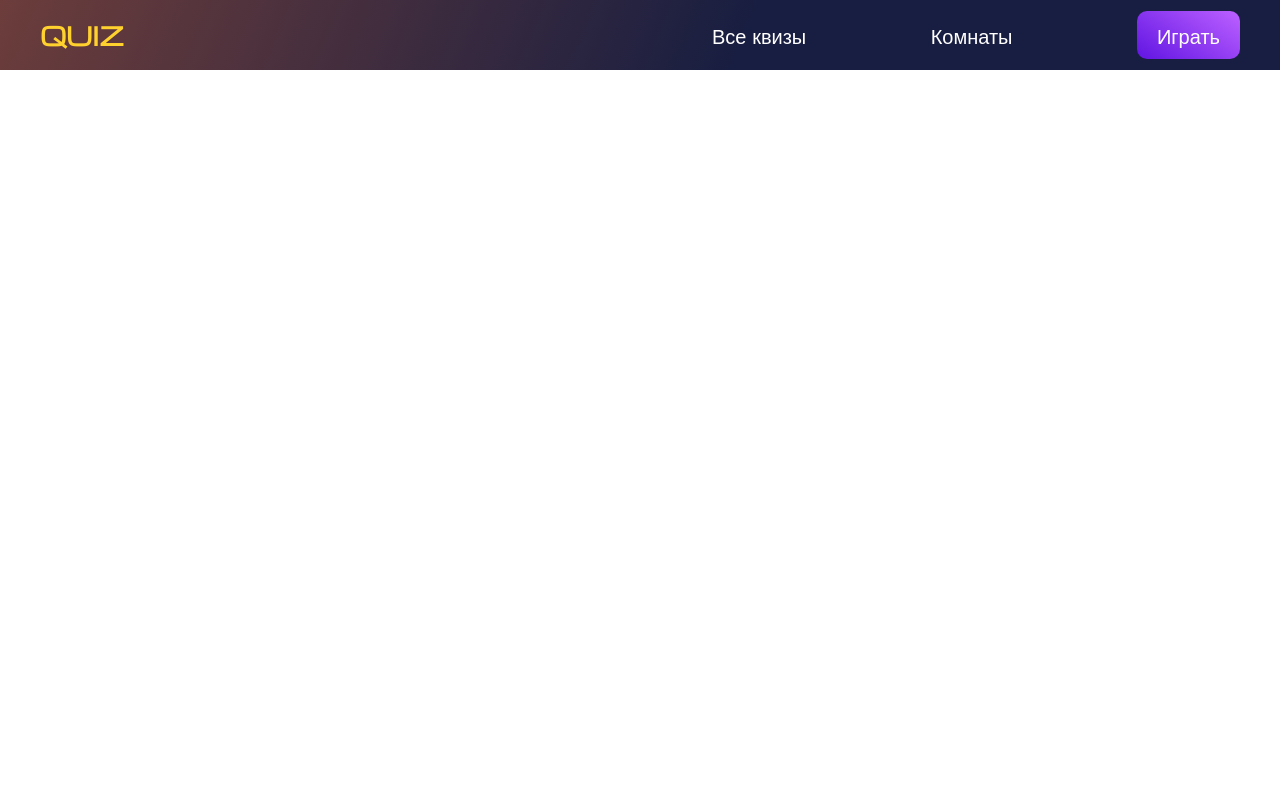
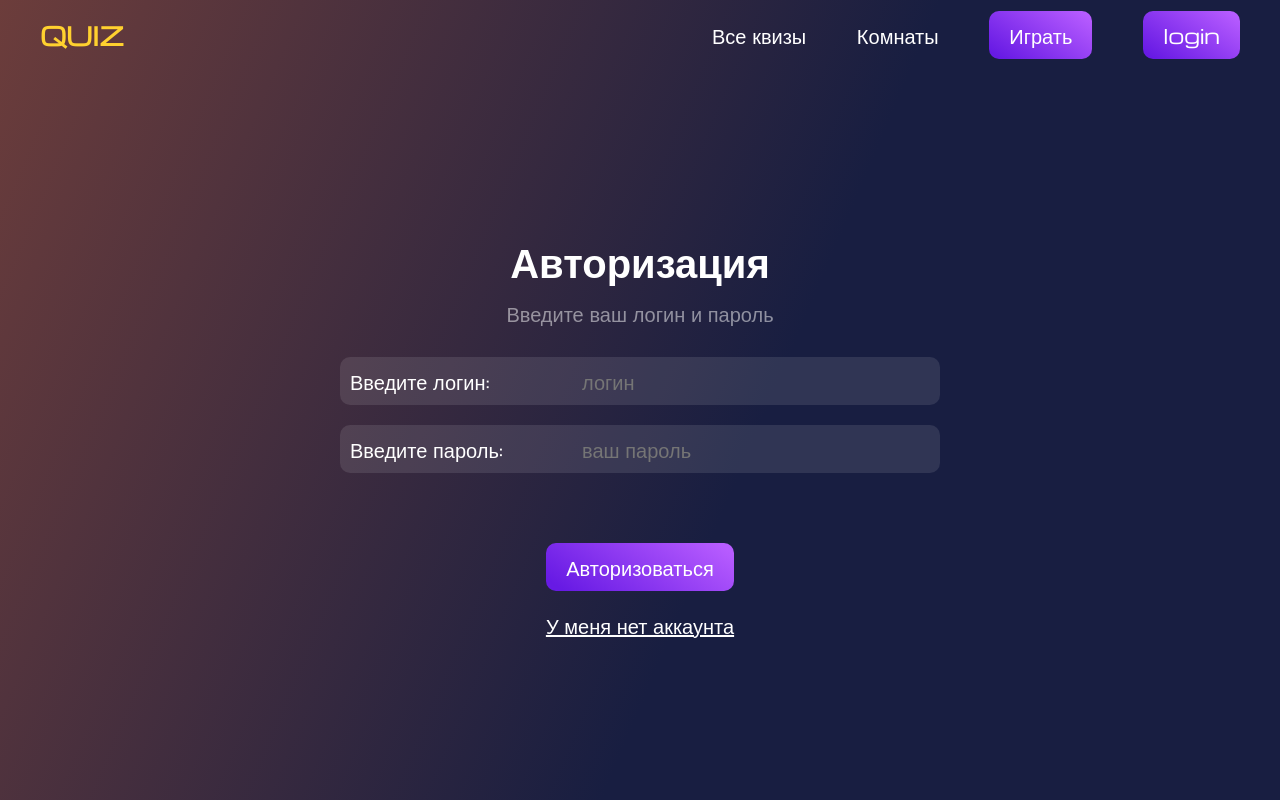
Before and after one commit to Aibek-Kozhonberdiev/final-project, a React (Create React App) app: page /login in a window 1280 px wide. Built offline with nearby package versions, Linux system fonts and the light colour scheme.

Commit message:
added login and signin pages

```diff
--- a/src/App.css
+++ b/src/App.css
@@ -133,3 +133,43 @@ li {
   margin: 0 auto;
   padding: 0 15px;
 }
+.login {
+  height: calc(100vh - 70px);
+  display: flex;
+  align-items: center;
+}
+.login__container {
+width: 100%;
+}
+.login__wrapper{
+  width: 100%;
+}
+.login__form {
+  display: flex;
+  flex-direction: column;
+  gap: 20px;
+  align-items:center;
+}
+.login__input{
+  width: 50%;
+  background-color: var(--btn-color-gray);
+  padding: 10px;
+  border-radius: 10px;
+  display: flex;
+  align-items: center;
+  justify-content: space-between;
+
+}
+
+.login__input input {
+background-color: transparent;
+width: 60%;
+border:none;
+margin-left: 10px;
+}
+.login__btn {
+  margin-top: 50px;
+}
+.login__link {
+  text-decoration: underline;
+}
--- a/src/App.js
+++ b/src/App.js
@@ -4,6 +4,8 @@ import Header from './components/header/Header.js';
 import Home from './pages/Home';
 import Rooms from './pages/Rooms';
 import Quizzes from './pages/Quizzes';
+import Login from './pages/auth/Login';
+import Signin from './pages/auth/Signin';
 
 function App() {
   return (
@@ -14,6 +16,8 @@ function App() {
             <Route path='/Home' element={<Home />} />
             <Route path='/rooms' element={<Rooms />} />
             <Route path='/quizzes' element={<Quizzes />} />
+            <Route path='/login' element={<Login />} />
+            <Route path='/signin' element={<Signin />} />
           </Routes>
 
         </Router>
--- a/src/components/Input.js
+++ b/src/components/Input.js
@@ -1,6 +1,6 @@
 import React from 'react';
 
-const Input = ({className, onClick}) => {
+const Input = ({className, onClick,placeholder, type}) => {
   return (
     <div className={className}>
       <svg
@@ -23,9 +23,8 @@ const Input = ({className, onClick}) => {
         </defs>
       </svg>
       <input
-        className=''
-        type='text'
-        placeholder='Название'
+        type={type}
+        placeholder={placeholder}
       />
     </div>
   );
--- a/src/components/header/Header.js
+++ b/src/components/header/Header.js
@@ -22,8 +22,12 @@ const Header = () => {
           </NavLink>
 
 
-          <NavLink to='/cart' className='header__link'>
+          <NavLink to='/lobby' className='header__link'>
             <Button text={'Играть'} className={'header__btn'}/>
+          </NavLink>
+
+          <NavLink to='/login' className='header__link'>
+            <Button text={'login'} className={'header__btn'}/>
           </NavLink>
         </nav>
 
--- a/src/pages/Quizzes.js
+++ b/src/pages/Quizzes.js
@@ -1,6 +1,7 @@
 import React from 'react';
 import Input from '../components/Input';
 import Button from '../components/Button';
+import './quizzes.css'
 
 const Quizzes = () => {
   return (
--- /dev/null
+++ b/src/pages/auth/Login.js
@@ -0,0 +1,39 @@
+import React from 'react';
+import Input from '../../components/Input';
+import Button from '../..//components/Button';
+import { NavLink } from 'react-router-dom';
+
+
+const Login = () => {
+  return (
+    <section className='login'>
+      <div className='login__container container'>
+        <h2 className='section__title'>Авторизация</h2>
+        <p className='section__subtitle'>Введите ваш логин и пароль</p>
+
+        <div className='login__wrapper'>
+          <form action='' className='login__form'>
+            <div className='login__input'>
+                <label htmlFor="">Введите логин: </label>
+              <input type='text' placeholder='логин'/>
+            </div>
+
+            <div className='login__input'>
+            <label htmlFor="">Введите пароль: </label>
+              <input type='password' placeholder='ваш пароль' />
+            </div>
+
+            <Button className={'login__btn'} text={'Авторизоваться'} />
+            <NavLink to='/signin' className='login__link'>
+            У меня нет аккаунта
+          </NavLink>
+          </form>
+
+
+        </div>
+      </div>
+    </section>
+  );
+};
+
+export default Login;
--- /dev/null
+++ b/src/pages/auth/Signin.js
@@ -0,0 +1,31 @@
+import React from 'react'
+import Button from '../../components/Button'
+
+const Signin = () => {
+  return (
+    <section className='login'>
+    <div className='login__container container'>
+      <h2 className='section__title'>Регистрация</h2>
+      <p className='section__subtitle'>Придумайте логин и пароль</p>
+
+      <div className='login__wrapper'>
+        <form action='' className='login__form'>
+          <div className='login__input'>
+              <label htmlFor="">Логин: </label>
+            <input type='text' placeholder='логин'/>
+          </div>
+
+          <div className='login__input'>
+          <label htmlFor="">Введите пароль: </label>
+            <input type='password' placeholder='ваш пароль' />
+          </div>
+
+          <Button className={'login__btn'} text={'Зарегистрироваться'} />
+        </form>
+      </div>
+    </div>
+  </section>
+  )
+}
+
+export default Signin
```
